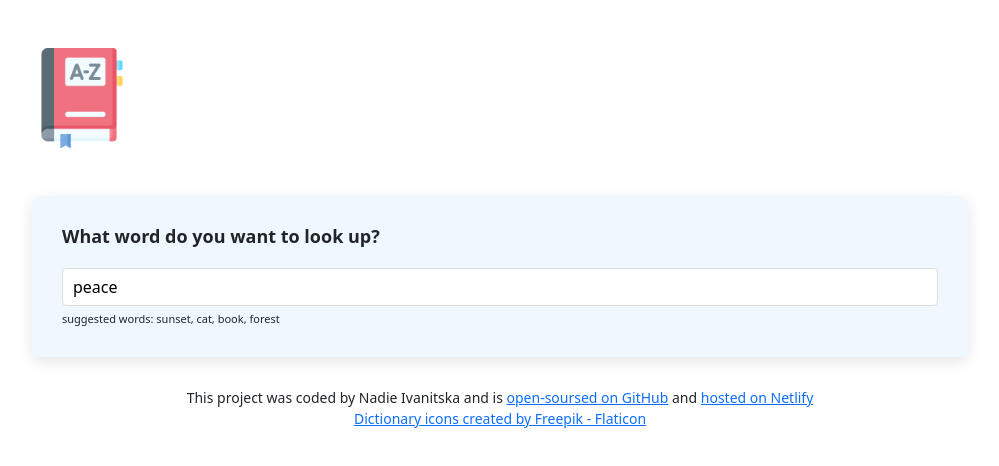
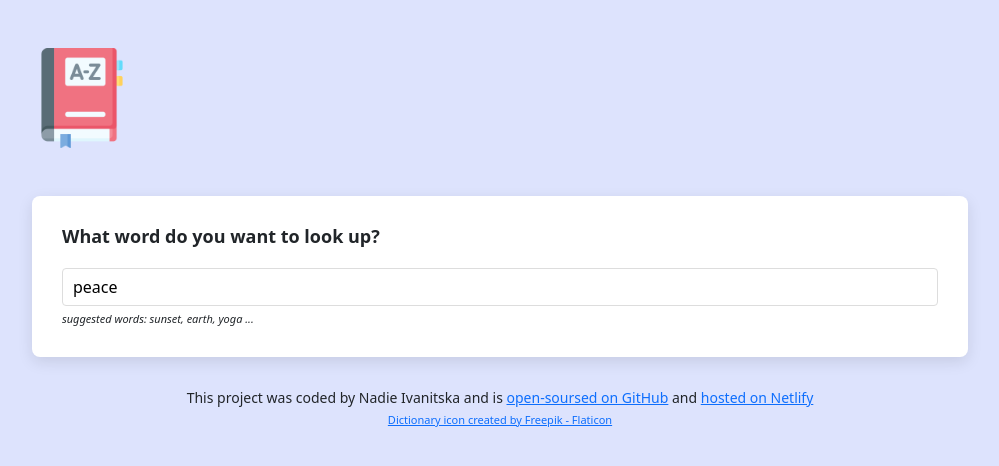
Before and after one commit to NadieIvi/dictionary-project, a React (Create React App) app: page / in a window 1280 px wide. Shown: the top 466 px of the page, without its empty margins (140-1139 px from the left). Built offline with nearby package versions, Linux system fonts and the light colour scheme; no server answers.

Commit message:
Improve styling

```diff
--- a/src/App.css
+++ b/src/App.css
@@ -1,3 +1,7 @@
+body {
+  background-color: #dde3fd;
+}
+
 .App {
   max-width: 960px;
   margin: 0 auto;
@@ -13,3 +17,7 @@
   text-align: center;
   margin: 30px 0;
 }
+
+.dictionary-link {
+  font-size: 11px;
+}
--- a/src/App.js
+++ b/src/App.js
@@ -21,6 +21,7 @@ function App() {
             href="https://github.com/NadieIvi/dictionary-project"
             target="_blank"
             rel="noreferrer"
+            className="project-links"
           >
             open-soursed on GitHub
           </a>{" "}
@@ -29,6 +30,7 @@ function App() {
             href="https://moonlit-mousse-9a24f0.netlify.app/"
             target="_blank"
             rel="noreferrer"
+            className="project-links"
           >
             hosted on Netlify
           </a>
@@ -37,8 +39,9 @@ function App() {
             href="https://www.flaticon.com/free-icons/dictionary"
             target="_blank"
             rel="noopener noreferrer"
+            className="dictionary-link"
           >
-            Dictionary icons created by Freepik - Flaticon
+            Dictionary icon created by Freepik - Flaticon
           </a>
         </footer>
       </div>
--- a/src/Dictionary.css
+++ b/src/Dictionary.css
@@ -1,8 +1,3 @@
-body {
-  color: blueviolet;
-  text-align: center;
-}
-
 .Dictionary h1 {
   font-size: 18px;
   font-weight: bold;
@@ -10,7 +5,7 @@ body {
 }
 
 .Dictionary section {
-  background-color: aliceblue;
+  background-color: white;
   padding: 30px;
   border-radius: 8px;
   box-shadow: 0px 5px 15px rgba(0, 0, 0, 0.1);
@@ -18,10 +13,10 @@ body {
 }
 
 .Dictionary input {
-  width: 100%;
   padding: 6px 10px;
   border-radius: 4px;
   border: 1px solid #ddd;
+  width: 100%;
 }
 .Dictionary .hint {
   font-size: 11px;
--- a/src/Dictionary.js
+++ b/src/Dictionary.js
@@ -50,6 +50,7 @@ export default function Dictinary(props) {
       <div className="Dictionary mt-5">
         <section>
           <h1>What word do you want to look up?</h1>
+
           <form onSubmit={handleSubmit}>
             <input
               type="search"
@@ -57,9 +58,10 @@ export default function Dictinary(props) {
               defaultValue={props.defaultKeyword}
             />
           </form>
+
           <div className="hint">
             {" "}
-            suggested words: sunset, cat, book, forest
+            <em>suggested words: sunset, earth, yoga ...</em>
           </div>
         </section>
         <Results results={results} />
--- a/src/Meaning.js
+++ b/src/Meaning.js
@@ -17,6 +17,7 @@ export default function Meaning(props) {
 
               <Synonyms synonyms={definition.synonyms} />
             </div>
+            <hr />
           </div>
         );
       })}
--- a/src/Phonetic.css
+++ b/src/Phonetic.css
@@ -0,0 +1,10 @@
+.phonetic-text {
+  list-style: none;
+}
+
+.phonetic-audio-btn {
+  font-size: 23px;
+  border: none;
+  background-color: transparent;
+  margin-right: 10px;
+}
--- a/src/Phonetic.js
+++ b/src/Phonetic.js
@@ -1,7 +1,7 @@
 import React from "react";
 import "./Phonetic.css";
 import { FontAwesomeIcon } from "@fortawesome/react-fontawesome";
-import { faVolumeHigh } from "@fortawesome/free-solid-svg-icons";
+import { faCirclePlay } from "@fortawesome/free-solid-svg-icons";
 
 export default function Phonetics(props) {
   let audio = new Audio("");
@@ -10,36 +10,20 @@ export default function Phonetics(props) {
     audio.play();
   };
 
-  //either audio is empty or does not exist in the object (false)
-  if (props.phonetic.audio === "" || "audio" in props.phonetic === false) {
-    //return only the text
-    return <li className="phonetic-text">{props.phonetic.text}</li>;
-  } else {
-    //either text is empty or does not exist in the object (false)
-    if (props.phonetic.text === "" || "text" in props.phonetic === false) {
-      //return only the audio
-      audio = new Audio(props.phonetic.audio);
-      return (
+  if (props.phonetic.audio && props.phonetic.text) {
+    audio = new Audio(props.phonetic.audio);
+
+    return (
+      <div className="Phonetics">
         <li className="phonetic-text">
-          {"   "}
-          <button className="phonetic-audio-bttn" onClick={start}>
-            <FontAwesomeIcon icon={faVolumeHigh} />
+          {props.phonetic.text}
+          <button className="phonetic-audio-btn" onClick={start}>
+            <FontAwesomeIcon icon={faCirclePlay} />
           </button>
         </li>
-      );
-      //both audio & text is within object, return both
-    } else if (props.phonetic.audio && props.phonetic.text) {
-      audio = new Audio(props.phonetic.audio);
-      return (
-        <div className="Phonetics">
-          <li className="phonetic-text">
-            {props.phonetic.text}{" "}
-            <button className="phonetic-audio-bttn" onClick={start}>
-              <FontAwesomeIcon icon={faVolumeHigh} />
-            </button>
-          </li>
-        </div>
-      );
-    }
+      </div>
+    );
+  } else {
+    return null;
   }
 }
--- a/src/Photos.js
+++ b/src/Photos.js
@@ -9,7 +9,7 @@ export default function Photos(props) {
           {props.photos.map(function (photo, index) {
             return (
               <div className="col-4 " key={index}>
-                <a href={photo.src.original} target="_blank" rel="noreferrer">
+                <a href={photo.url} target="_blank" rel="noreferrer">
                   <img src={photo.src.landscape} alt="" className="img-fluid" />
                 </a>
               </div>
--- a/src/Synonyms.css
+++ b/src/Synonyms.css
@@ -5,6 +5,7 @@
 
 .Synonyms li {
   font-size: 13px;
+  font-weight: 500;
   display: inline-block;
   padding-right: 15px;
 }
```
Also changed, not shown: public/manifest.json.
